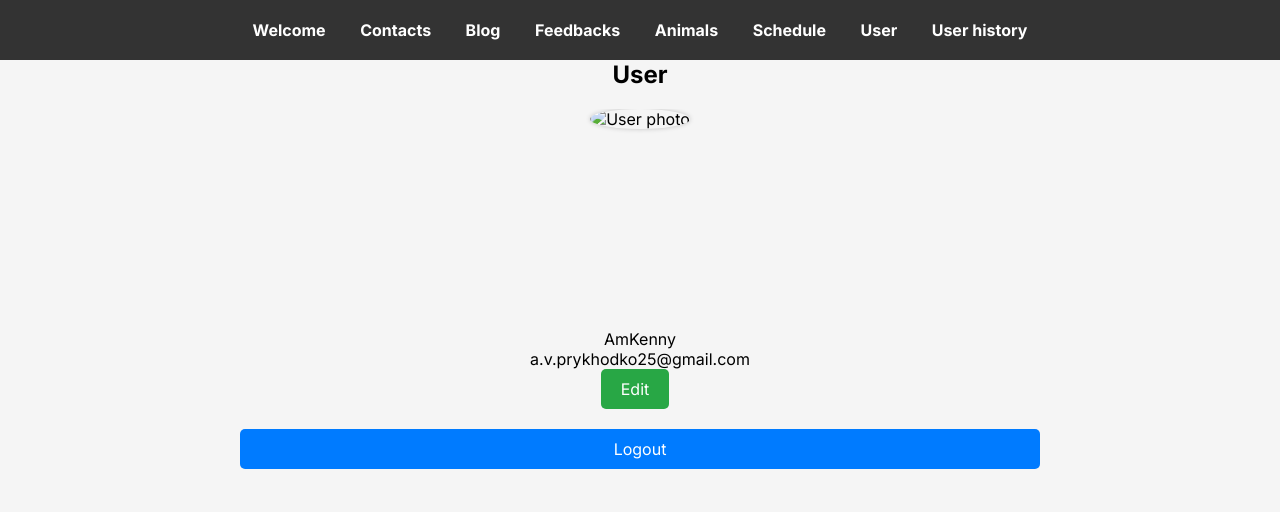
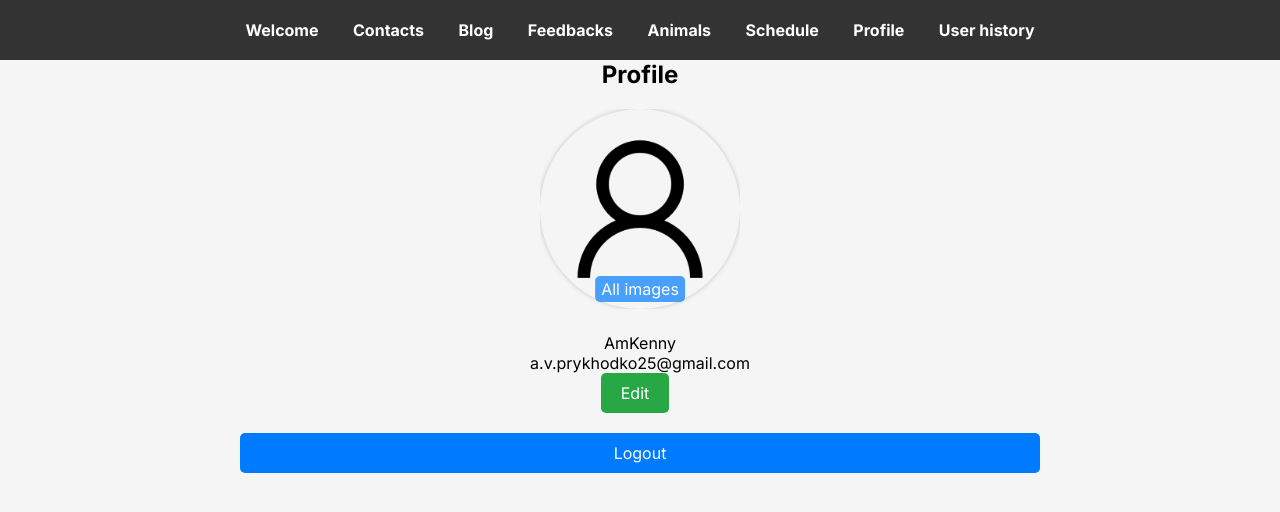
Before and after one commit to am-kenny/pet_shelter, a Django app: page /profile in a window 1280 px wide. Shown: the top 512 px of the page. Run offline with Django 4.2, Linux system fonts and the light colour scheme; a user stored in the database is signed in.

Commit message:
Add user images button, endpoint, add default user image

```diff
--- a/static/style/style.css
+++ b/static/style/style.css
@@ -598,3 +598,24 @@ h1 {
     font-size: 14px;
     margin-top: 5px;
 }
+
+/* Additional CSS for the "All images" button */
+.user-image-container {
+    position: relative;
+    display: inline-block;
+}
+
+.all-images-button {
+    position: absolute;
+    top: 90%; /* Center vertically */
+    left: 50%; /* Center horizontally */
+    transform: translate(-50%, -50%);
+    text-align: center;
+    text-decoration: none;
+    background-color: rgba(0, 123, 255, 0.7); /* Semi-transparent blue */
+    color: #fff;
+    padding: 3px 6px;
+    border-radius: 5px;
+    cursor: pointer;
+    z-index: 1; /* Ensure it's above the image */
+}
--- a/templates/base.html
+++ b/templates/base.html
@@ -22,7 +22,7 @@
             <a href="{% url 'animals' %}">Animals</a>
             <a href="{% url 'schedule' %}">Schedule</a>
             {% if user.is_authenticated %}
-                <a href="{% url 'user' %}">User</a>
+                <a href="{% url 'user' %}">Profile</a>
                 <a href="{% url 'user_history' %}">User history</a>
             {% else %}
                 <a class="login" href="{% url 'login' %}">Login</a>
--- a/templates/user/index.html
+++ b/templates/user/index.html
@@ -1,18 +1,19 @@
 {% extends "base.html" %}
 {% block title %}
-    Edit profile
+    Profile
 {% endblock %}
 {% block content %}
     <div class="page-container">
-        <h1>User</h1>
+        <h1>Profile</h1>
         <div class="user-image-container">
             <img class="user-image" src="{{ image_url }}" alt="User photo">
+            <a class="all-images-button" href="{% url 'user_images' %}">All images</a> <!-- Button inside image -->
         </div>
         <div class="user-info">
             <p>{{ user.username }}</p>
             <p>{{ user.email }}</p>
         </div>
-        <a class="edit-button" href="{% url 'edit' %}">Edit</a>
+        <a class="edit-button" href="{% url 'edit_profile' %}">Edit</a>
         <a class="logout-link" href="{% url 'logout' %}">Logout</a>
     </div>
 {% endblock %}
--- a/user/urls.py
+++ b/user/urls.py
@@ -8,5 +8,6 @@ urlpatterns = [
     path('logout', views.user_logout, name='logout'),
     path('register', views.user_register, name='register'),
     path('history', views.user_history, name='user_history'),
-    path('profile/edit', views.edit_profile, name='edit'),
+    path('profile/edit', views.edit_profile, name='edit_profile'),
+    path('profile/images', views.user_images, name='user_images'),
 ]
--- a/user/views.py
+++ b/user/views.py
@@ -9,10 +9,10 @@ from user.forms import UpdateUserForm
 def index(request):
     if not request.user.is_authenticated:
         return redirect('/login')
-    if request.user.usermedia_set.filter(user_id=request.user.id).exists():
+    if request.user.usermedia_set.filter(main=True).exists():
         image_url = request.user.usermedia_set.first().media.url
     else:
-        image_url = ""
+        image_url = "/user_images/user.png"
     return render(request, 'user/index.html', {"image_url": image_url})
 
 
@@ -69,12 +69,15 @@ def edit_profile(request):
     if not request.user.is_authenticated:
         return redirect('/login')
     if request.user.usermedia_set.filter(user_id=request.user.id).exists():
-        image_url = request.user.usermedia_set.first().media.url
+        image_url = request.user.usermedia_set.filter(main=True).media.url
     else:
-        image_url = ""
+        image_url = "/user_images/user.png"
     form = UpdateUserForm(request.POST or None, instance=request.user)
-
     if form.is_valid():
         form.save()
         return redirect('user')
     return render(request, 'user/edit.html', {"image_url": image_url, "form": form})
+
+
+def user_images(request):
+    return render(request, 'user/images.html', {})
```
Also changed, not shown: templates/user/images.html (added, +10 -0 lines), media/user_images/user.png (added).
